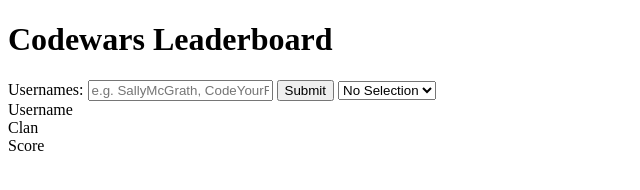
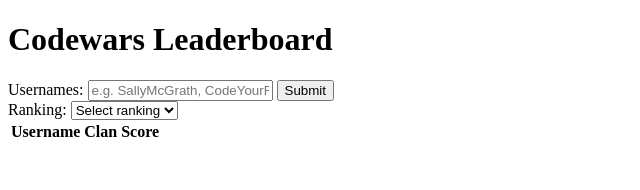
Before and after one commit to anosidium/Project-Codewars-Leaderboard, a website: page index.html in a window 1280 px wide. Shown: the whole page, without its empty margins (0-640 px from the left). Drawn offline with Linux system fonts and the light colour scheme.

Commit message:
Refine the HTML structure

```diff
--- a/index.html
+++ b/index.html
@@ -8,17 +8,30 @@
     <script src="index.mjs" type="module"></script>
   </head>
   <body>
-    <h1>Codewars Leaderboard</h1>
-    <label for="usernames">Usernames:</label>
-    <input type="text" name="usernames" placeholder="e.g. SallyMcGrath, CodeYourFuture, 40thieves, ..." required />
-    <input type="submit" value="Submit" />
-    <select>
-      <option>No Selection</option>
-    </select>
-    <div>
-      <div>Username</div>
-      <div>Clan</div>
-      <div>Score</div>
-    </div>
+    <main>
+      <h1>Codewars Leaderboard</h1>
+
+      <form id="leaderboard-form">
+        <label for="usernames">Usernames:</label>
+        <input id="usernames" type="text" name="usernames" placeholder="e.g. SallyMcGrath, CodeYourFuture, 40thieves" required />
+        <button type="submit">Submit</button>
+      </form>
+
+      <label for="ranking-select">Ranking:</label>
+      <select id="ranking-select">
+        <option value="">Select ranking</option>
+      </select>
+
+      <table id="leaderboard-table">
+        <thead>
+          <tr>
+            <th scope="col">Username</th>
+            <th scope="col">Clan</th>
+            <th scope="col">Score</th>
+          </tr>
+        </thead>
+        <tbody></tbody>
+      </table>
+    </main>
   </body>
 </html>
```
